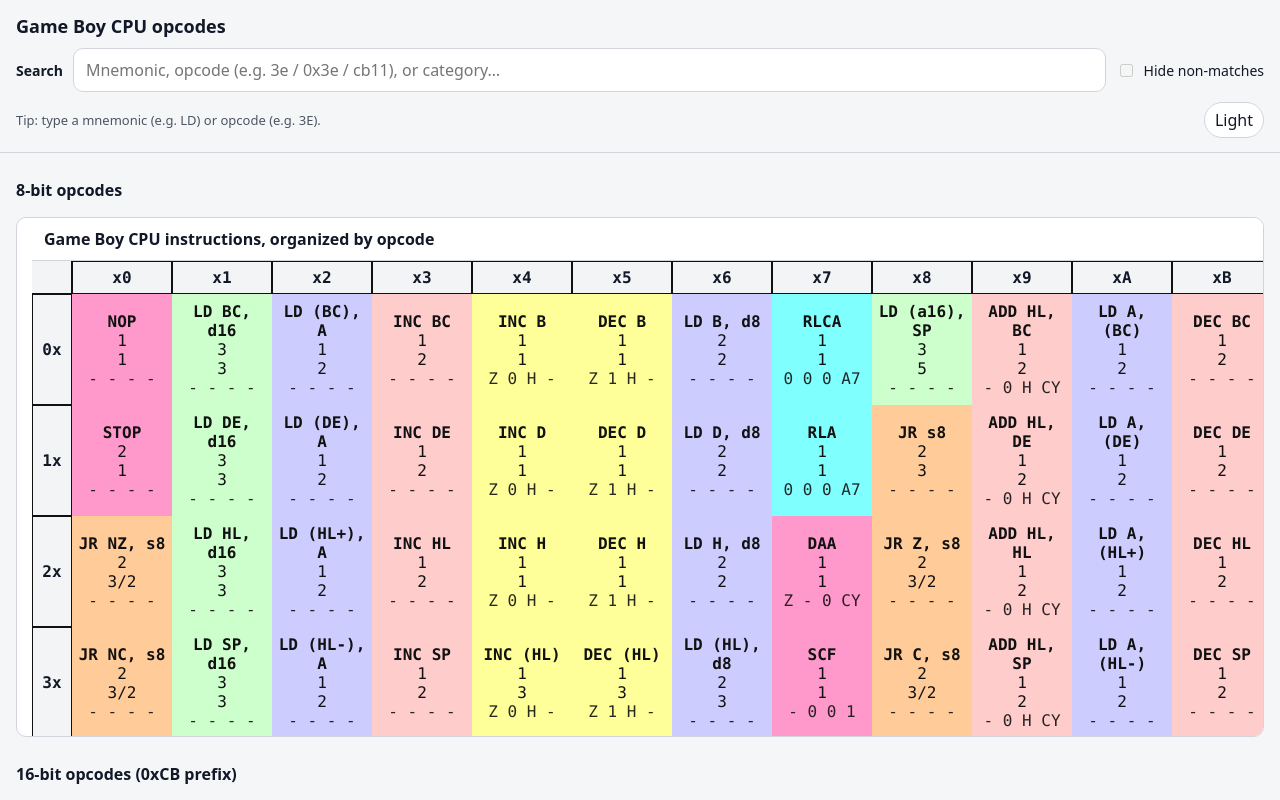
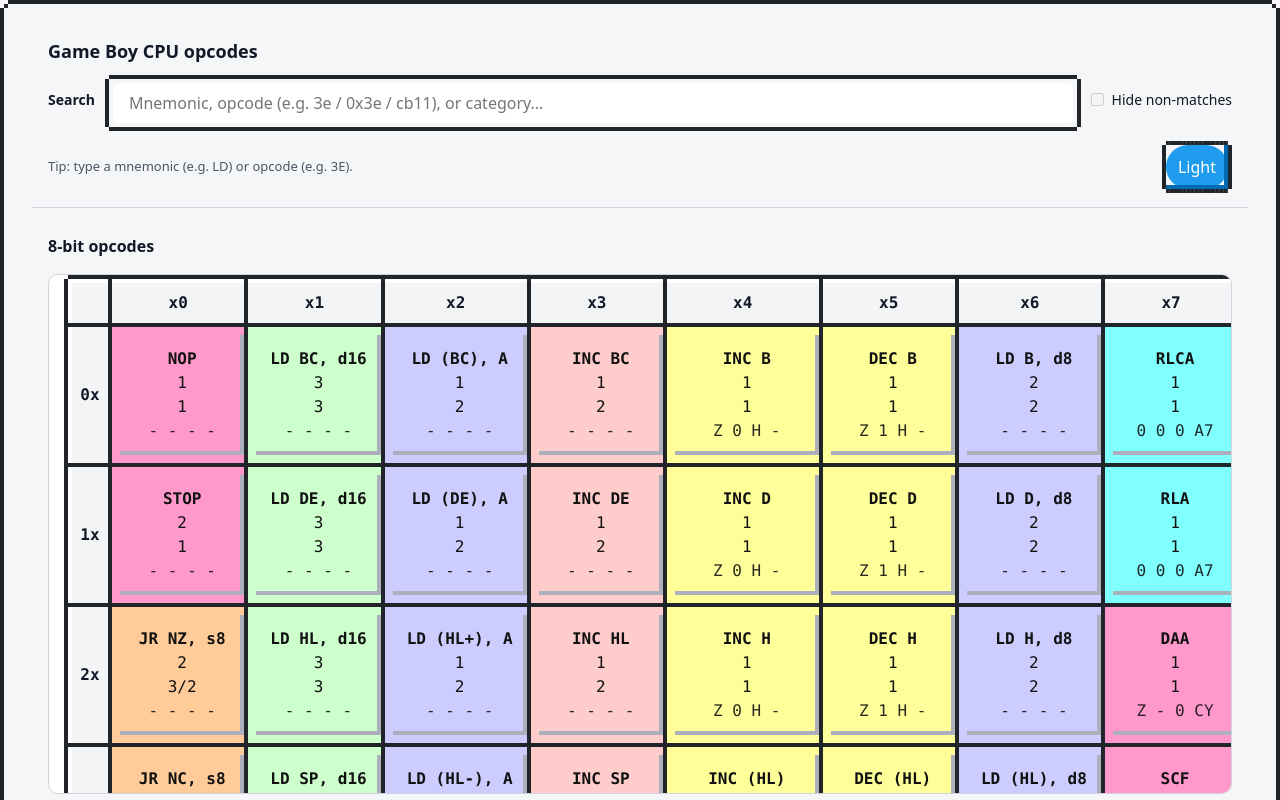
Before and after one commit to guypritchard/SharpBoy-Opcode-Manual, a React (Vite) app: page / in a window 1280 px wide. Shown: the top 800 px of the page. Built offline with nearby package versions, Linux system fonts and the light colour scheme.

Commit message:
Experiment: NES.css styling

```diff
--- a/index.html
+++ b/index.html
@@ -4,6 +4,7 @@
     <meta charset="UTF-8" />
     <meta name="viewport" content="width=device-width, initial-scale=1.0" />
     <title>Game Boy Opcode Tables</title>
+    <link rel="stylesheet" href="https://fonts.googleapis.com/css?family=Press+Start+2P" />
   </head>
   <body>
     <div id="container"></div>
--- a/package.json
+++ b/package.json
@@ -9,6 +9,7 @@
     "preview": "vite preview"
   },
   "dependencies": {
+    "nes.css": "^2.2.1",
     "prop-types": "^15.8.1",
     "react": "^18.3.1",
     "react-dom": "^18.3.1"
--- a/src/components/app/index.jsx
+++ b/src/components/app/index.jsx
@@ -172,7 +172,7 @@
   }, [isDarkMode]);
 
   return (
-    <div className={styles.page}>
+    <div className={`${styles.page} nes-container is-rounded`}>
       <header className={styles.header}>
         <div className={styles.headerInner}>
           <h1 className={styles.title}>Game Boy CPU opcodes</h1>
@@ -182,7 +182,7 @@
             </label>
             <input
               id="search"
-              className={styles.searchInput}
+              className={`${styles.searchInput} nes-input`}
               value={searchQuery}
               onChange={(e) => setSearchQuery(e.target.value)}
               placeholder="Mnemonic, opcode (e.g. 3e / 0x3e / cb11), or category…"
@@ -211,7 +211,7 @@
             <div className={styles.headerActions}>
               <button
                 type="button"
-                className={styles.modeToggle}
+                className={`${styles.modeToggle} nes-btn is-primary`}
                 aria-pressed={isDarkMode}
                 onClick={() => setIsDarkMode((v) => !v)}
               >
@@ -220,7 +220,7 @@
               {searchQuery.trim() ? (
                 <button
                   type="button"
-                  className={styles.resultsToggle}
+                  className={`${styles.resultsToggle} nes-btn`}
                   onClick={() => setShowResultsPanel((v) => !v)}
                 >
                   {showResultsPanel ? 'Hide results' : 'Show results'}
--- a/src/components/details-sidebar/index.jsx
+++ b/src/components/details-sidebar/index.jsx
@@ -43,7 +43,7 @@
         type="button"
         aria-label="close details sidebar"
         onClick={hideSidebar}
-        className={styles.close}
+        className={`${styles.close} nes-btn is-error`}
       >
         Close
       </button>
--- a/src/components/instruction-cell/index.jsx
+++ b/src/components/instruction-cell/index.jsx
@@ -34,6 +34,7 @@
         ref={buttonRef}
         id={`opcode-${String(instruction.opCode).toLowerCase()}`}
         data-open-details="true"
+        className="nes-btn"
       >
         <span className={styles.mnemonic}>{instruction.mnemonic}</span>
         <span className={styles.bytes}>{instruction.bytes}</span>
--- a/src/components/op-code-table/index.jsx
+++ b/src/components/op-code-table/index.jsx
@@ -16,7 +16,7 @@
   isActiveTable,
 }) => (
   <div className={styles.wrapper}>
-    <table className={styles.table}>
+    <table className={`${styles.table} nes-table is-bordered is-centered`}>
       <caption className={styles.caption}>{caption}</caption>
       <tbody>
         <tr>
--- a/src/main.jsx
+++ b/src/main.jsx
@@ -2,7 +2,9 @@
 import { createRoot } from 'react-dom/client';
 
 import App from './components/app';
+import 'nes.css/css/nes.min.css';
 import './index.css';
+import './nes-overrides.css';
 
 createRoot(document.getElementById('container')).render(
   <React.StrictMode>
--- /dev/null
+++ b/src/nes-overrides.css
@@ -0,0 +1,14 @@
+/* Small tweaks so NES.css plays nicely with our layout + theming */
+
+html[data-theme='dark'] body {
+  background: var(--bg);
+}
+
+.nes-container.with-title > .title {
+  background: var(--surface);
+  color: var(--text);
+}
+
+.nes-btn {
+  white-space: nowrap;
+}
```
Also changed, not shown: 1 other file (tests, documents, lock files or other folders).
